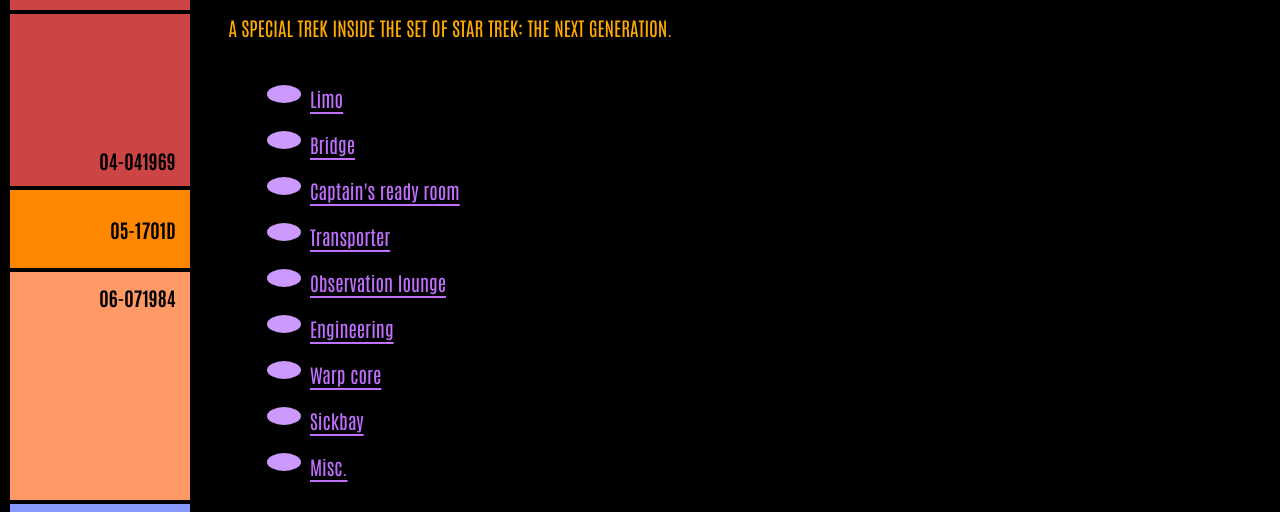
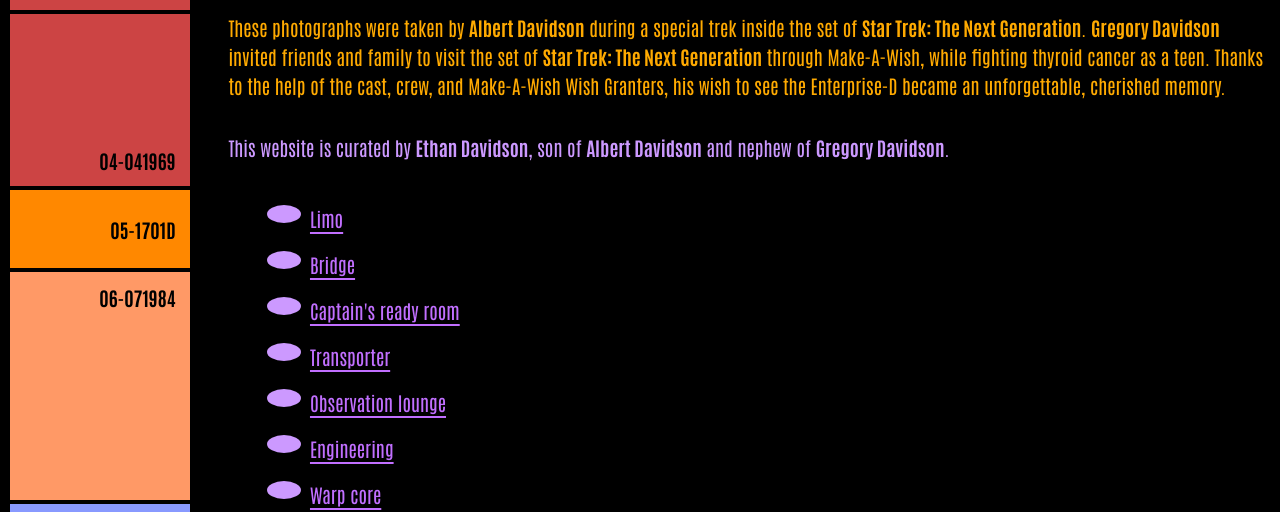
Before and after one commit to EthanThatOneKid/trek-inside, a plain HTML site: page index.html in a window 1280 px wide. Shown: the part 159-671 px from the top of the page. Drawn offline with Linux system fonts and the light colour scheme.

Commit message:
Add historical detailed description

```diff
--- a/index.html
+++ b/index.html
@@ -112,8 +112,25 @@
             <h1 class="uppercase font-african-violet">
               Trek inside USS Enterprise-D
             </h1>
-            <p class="uppercase font-gold">
-              A special trek inside the set of Star Trek: The Next Generation.
+            <p
+              class="font-gold"
+            >
+              These photographs were taken by <strong>Albert Davidson</strong>
+              during a special trek inside the set of <strong>Star Trek: The
+                Next Generation</strong>. <strong>Gregory Davidson</strong>
+              invited friends and family to visit the set of <strong>Star Trek:
+                The Next Generation</strong>
+              through Make-A-Wish, while fighting thyroid cancer as a teen.
+              Thanks to the help of the cast, crew, and Make-A-Wish Wish
+              Granters, his wish to see the Enterprise-D became an
+              unforgettable, cherished memory.
+            </p>
+            <p
+              class="font-african-violet"
+            >
+              This website is curated by <strong>Ethan Davidson</strong>, son of
+              <strong>Albert Davidson</strong>
+              and nephew of <strong>Gregory Davidson</strong>.
             </p>
             <ul class="lcars-list">
               <li><a href="#limo">Limo</a></li>
```
